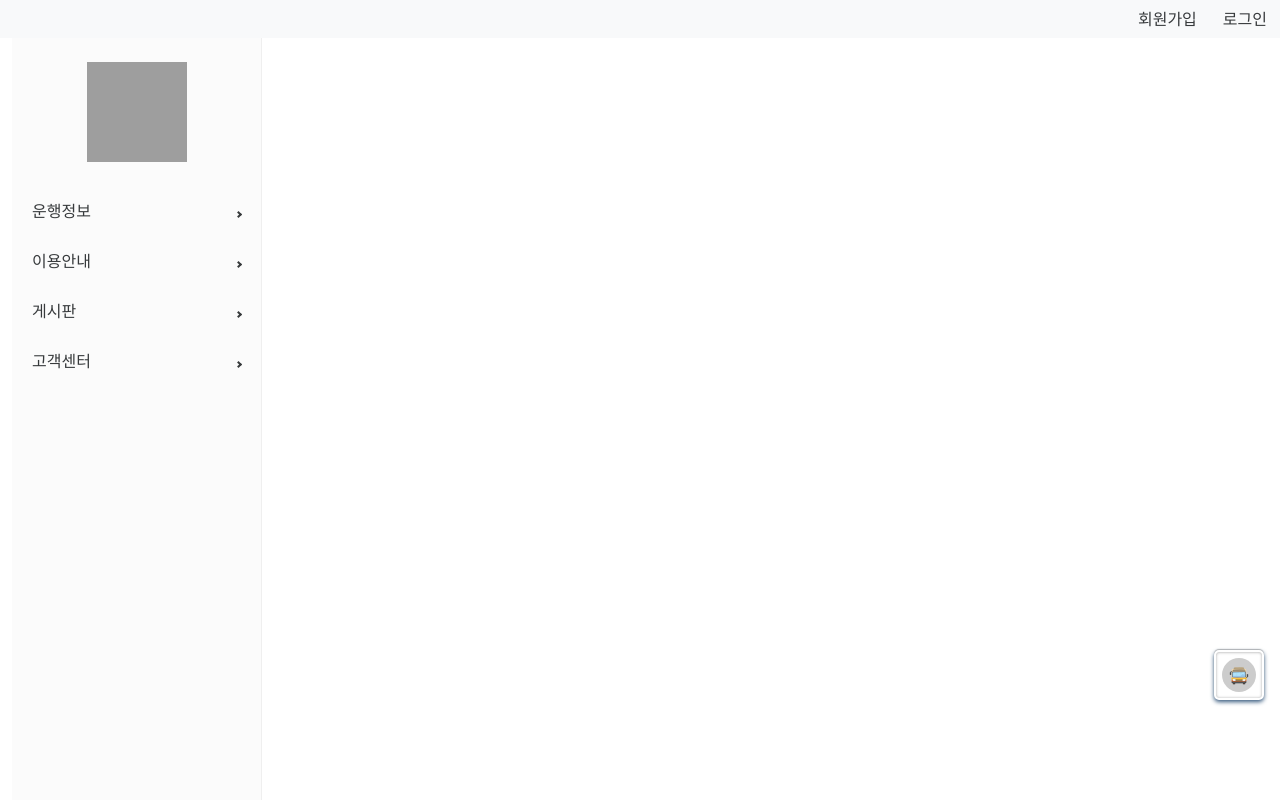
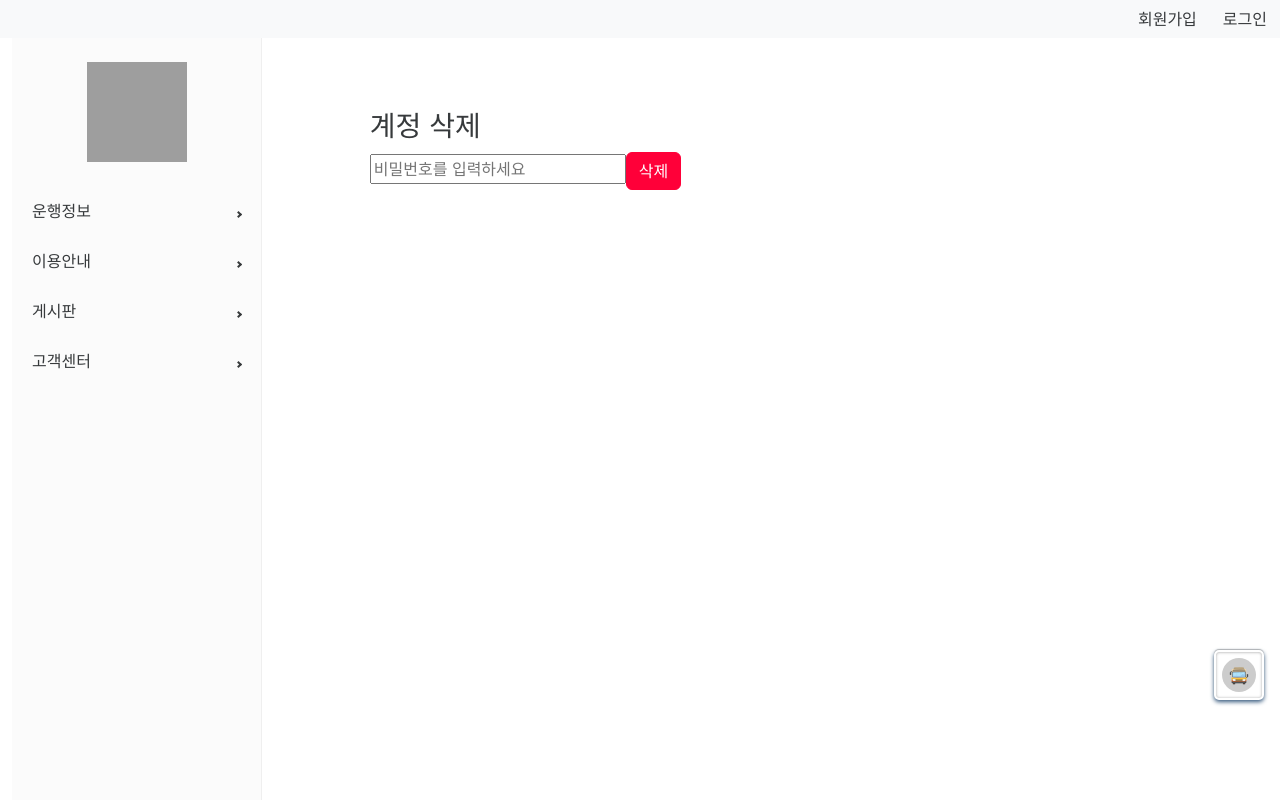
Before and after one commit to jjh9696/Final-unsu-react, a React (Create React App) app in the folder unsu/: page /#/deleteMember in a window 1280 px wide. Shown: the top 800 px of the page. Built offline with nearby package versions, Linux system fonts and the light colour scheme; no server answers; sample sign-in values are in the browser's storage; grey boxes are pictures that could not be loaded.

Commit message:
멤버 탈퇴 및 예약시 이전일 선택불가하게 함

```diff
--- a/unsu/src/App.js
+++ b/unsu/src/App.js
@@ -45,6 +45,7 @@ const OrderEnd = lazy(() => import("./components/integrated/member/OrderEnd"));
 const OrderList = lazy(() => import("./components/integrated/member/OrderList"));
 const Home = lazy(() => import("./components/Home"));
 const ReservationStats = lazy(() => import("./components/integrated/admin/ReservationStats"));
+const DeleteMember = lazy(() => import("./components/integrated/member/DeleteMember"));
 
 const App = () => {
   // recoil state
@@ -155,6 +156,7 @@ const App = () => {
                   <Route path="/" element={<Home />} />
                   <Route path="/orderList" element={<OrderList />} />
                   <Route path="/reservationStats" element={<ReservationStats />} />
+                  <Route path="/deleteMember" element={<DeleteMember />} />
                 </Routes>
               </Suspense>
             </div>
--- a/unsu/src/components/integrated/Reservation.js
+++ b/unsu/src/components/integrated/Reservation.js
@@ -565,6 +565,14 @@ const Reservation = () => {
     /////////////////////////////////////////////////////////////////////////////////////////////
 
 
+    const getTodayDate = () => {
+        const today = new Date();
+        const year = today.getFullYear();
+        const month = String(today.getMonth() + 1).padStart(2, '0');
+        const day = String(today.getDate()).padStart(2, '0');
+        return `${year}-${month}-${day}`;
+    };
+
 
     ///////////////////////////////////////////////// 아래부터 리턴 화면 /////////////////////////////////////////////////////
     return (
@@ -674,7 +682,13 @@ const Reservation = () => {
                                     <label htmlFor="startDate" className="form-label" style={{ color: 'black', fontWeight: 'bold', fontSize: '24px' }}>
                                         출발 날짜
                                     </label>
-                    <input type="date" id="startDate" className="form-select form-select-lg mb-3" onChange={handleStartDateChange} />
+                                    <input
+                                        type="date"
+                                        id="startDate"
+                                        className="form-select form-select-lg mb-3"
+                                        onChange={handleStartDateChange}
+                                        min={getTodayDate()} // 최소 날짜를 오늘 날짜로 설정
+                                    />
                                 </div>
                             </div>
 
--- /dev/null
+++ b/unsu/src/components/integrated/member/DeleteMember.js
@@ -0,0 +1,52 @@
+import React, { useState } from "react";
+import { useRecoilValue } from "recoil";
+import { loginIdState } from "../../utils/RecoilData";
+import axios from "../../utils/CustomAxios";
+import { useNavigate } from "react-router-dom";
+
+const DeleteAccountPage = () => {
+    const [password, setPassword] = useState("");
+    const [error, setError] = useState(null);
+    const navigate = useNavigate();
+    const loginId = useRecoilValue(loginIdState);
+
+    const handleDeleteAccount = async () => {
+        try {
+            const response = await axios.delete(`/member/${loginId}`, {
+                params: { providedPw: password } // 쿼리 파라미터로 비밀번호 포함
+            });
+            console.log("삭제 성공:", response.data);
+            // 필요한 후처리 (예: 로그아웃, 리디렉션 등)
+            navigate("/"); // 로그인 페이지로 리디렉션
+        } catch (error) {
+            console.error("삭제 실패:", error);
+            setError(error.response ? error.response.data : "서버 오류");
+        }
+    };
+
+    return (
+        <div className="container mt-5">
+            <h3>계정 삭제</h3>
+            <div>
+                <input
+                    type="password"
+                    placeholder="비밀번호를 입력하세요"
+                    value={password}
+                    onChange={(e) => setPassword(e.target.value)}
+                />
+                <button onClick={handleDeleteAccount} className="btn btn-danger">삭제</button>
+            </div>
+            {error && (
+                <div className="text-danger">
+                    {typeof error === "object" ? (
+                        <pre>{JSON.stringify(error, null, 2)}</pre>
+                    ) : (
+                        <p>{error}</p>
+                    )}
+                </div>
+            )}
+        </div>
+    );
+};
+
+export default DeleteAccountPage;
--- a/unsu/src/components/integrated/member/Mypage.js
+++ b/unsu/src/components/integrated/member/Mypage.js
@@ -76,7 +76,7 @@ const Mypage = () => {
                 </ul> */}
                 <div className="card-body">
                     <Link to="/orderList" className="card-link">예매확인</Link>
-                    <Link to="#" className="card-link">탑승내역</Link>
+                    <Link to="/deleteMember" className="card-link">탈퇴</Link>
                 </div>
             </div>
         </div>
```
Also changed, not shown: 1 other file (tests, documents, lock files or other folders). Lines whose indentation alone changed are shown as unchanged.
